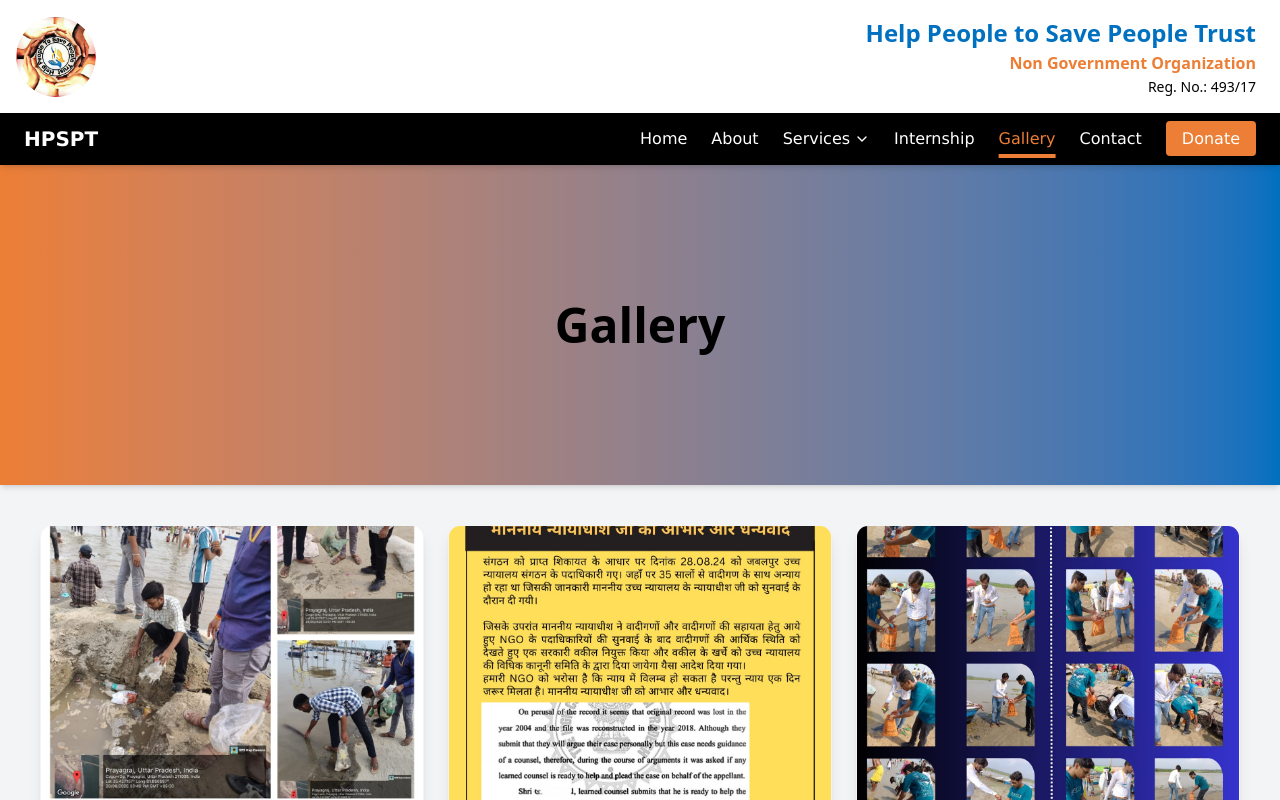
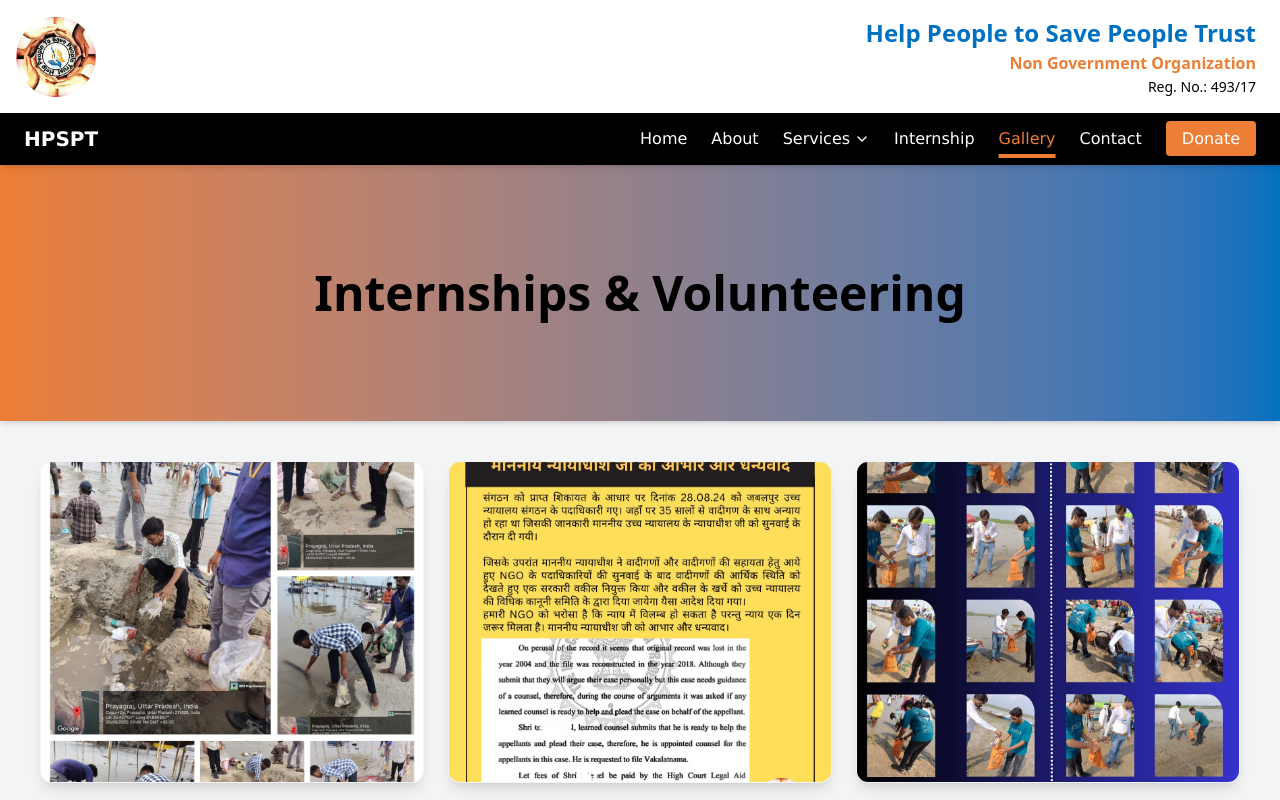
Before and after one commit to adityakumar2511/Help-People-to-Save-People-Trust, a React (Vite) app: page /gallery in a window 1280 px wide. Shown: the top 800 px of the page. Built offline with nearby package versions, Linux system fonts and the light colour scheme.

Commit message:
Update Gallery.jsx

```diff
--- a/src/components/Gallery.jsx
+++ b/src/components/Gallery.jsx
@@ -38,11 +38,11 @@
   return (
     <section className="bg-gray-100 py-0 px-0">
   {/* Banner */}
-  <div className="w-full h-52 sm:h-64 md:h-72 lg:h-80 bg-gradient-to-r from-[#ec7e35] to-[#0070C0] flex items-center justify-center shadow-md">
-    <h1 className="text-3xl sm:text-4xl md:text-5xl font-bold text-black text-center px-4">
-      Gallery
+  <header className="w-full h-48 md:h-64 bg-gradient-to-r from-[#ec7e35] to-[#0070C0] flex items-center justify-center shadow-md px-4">
+    <h1 className="text-3xl sm:text-4xl md:text-5xl font-bold text-black text-center">
+      Internships & Volunteering
     </h1>
-  </div>
+  </header>
 
   {/* Image Grid */}
   <div className="max-w-7xl mx-auto mt-10 mb-16 px-4 sm:px-6 md:px-10">
```
